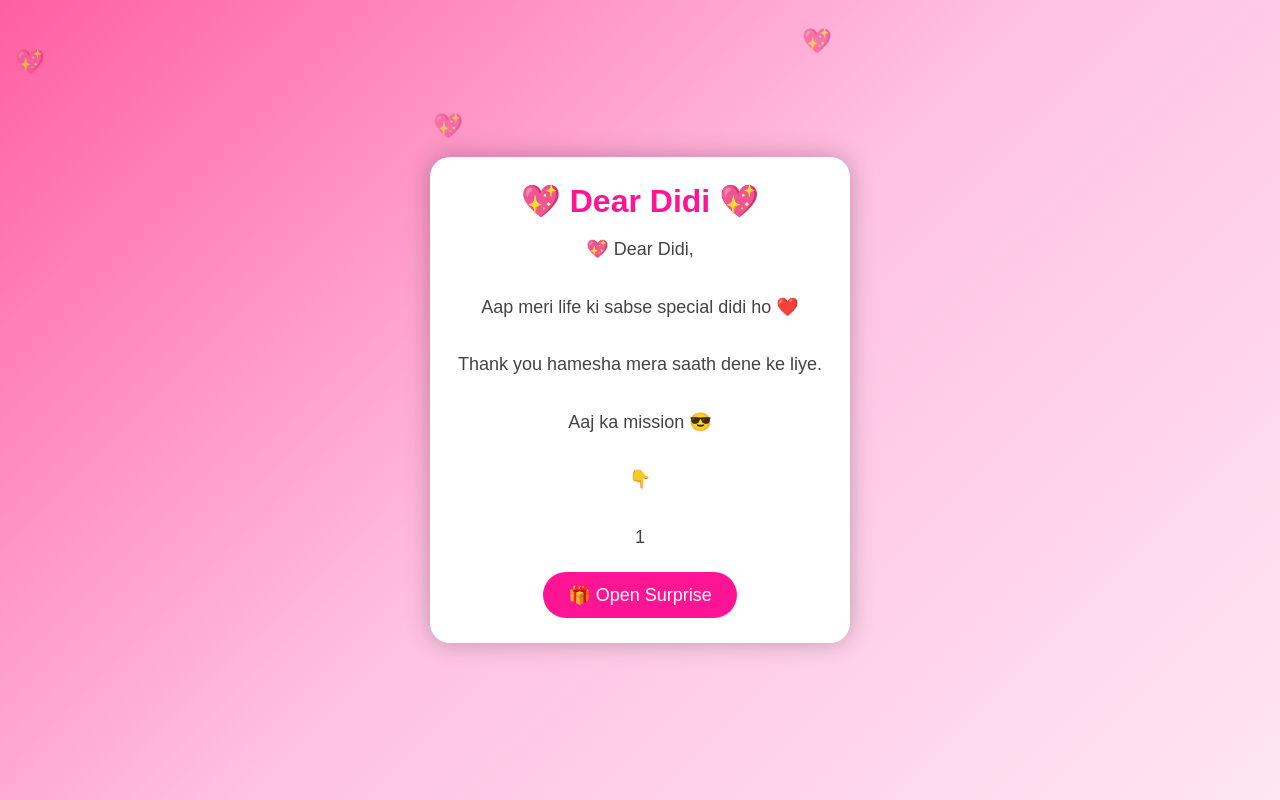
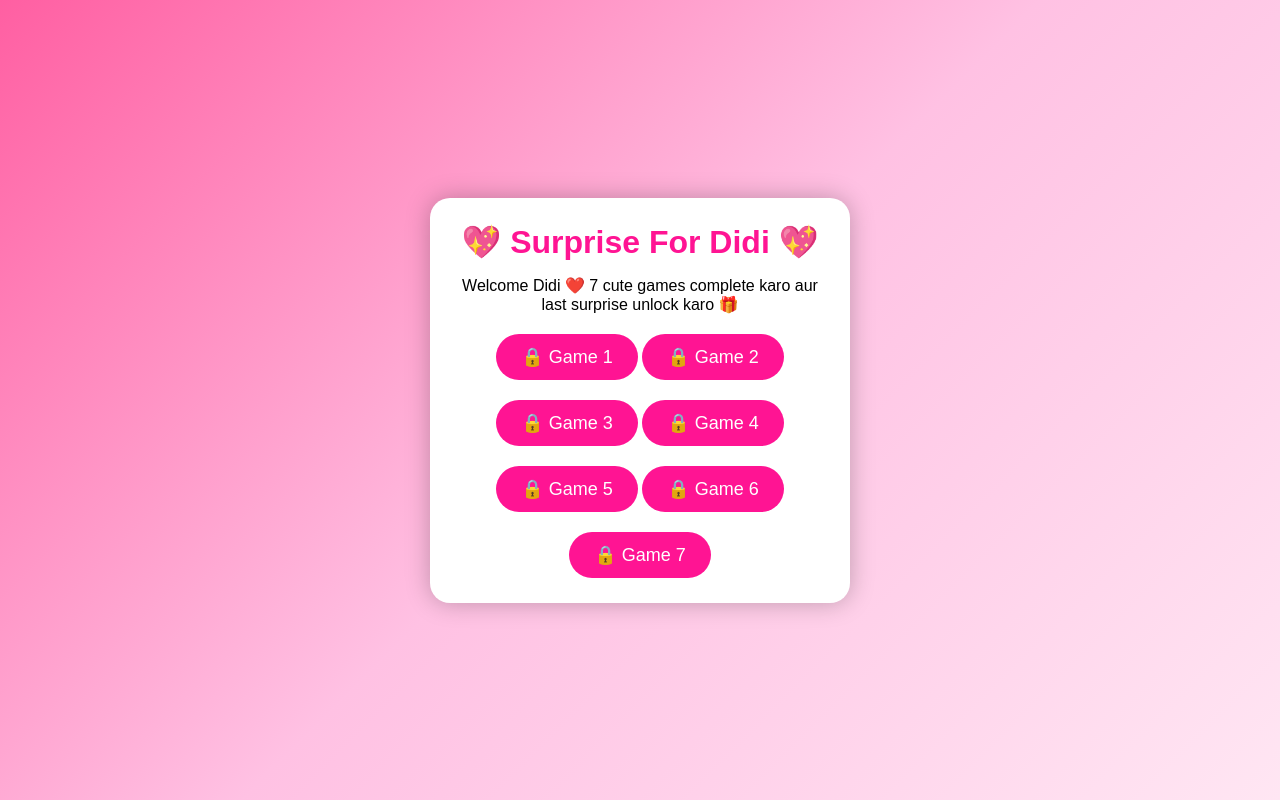
Before and after one commit to gauravkumar38566-hub/surprise-for-didi, a plain HTML site: page index.html in a window 1280 px wide. Drawn offline with Linux system fonts and the light colour scheme.

Commit message:
index.html

```diff
--- a/index.html
+++ b/index.html
@@ -1,40 +1,34 @@
 <!DOCTYPE html>
-<html lang="en">
+<html>
 <head>
-<meta charset="UTF-8">
-<meta name="viewport" content="width=device-width, initial-scale=1.0">
 <title>💖 Surprise For Didi 💖</title>
-
 <link rel="stylesheet" href="style.css">
-
 </head>
 
 <body>
 
-<div class="bg-hearts"></div>
-
 <div class="card">
 
-<h1>💖 Dear Didi 💖</h1>
+<h1>💖 Surprise For Didi 💖</h1>
 
-<p id="typewriter"></p>
-
-<button id="startBtn">
-🎁 Open Surprise
-</button>
-
-<div id="game" style="display:none;">
-
-<h2>❤️ Catch Hearts ❤️</h2>
-
-<p>
-Score :
-<span id="score">0</span>
+<p id="text">
+Welcome Didi ❤️
+7 cute games complete karo aur last surprise unlock karo 🎁
 </p>
 
-<div id="playArea"></div>
+<div id="games">
+
+<button onclick="startGame(1)">🔒 Game 1</button>
+<button id="game2" disabled>🔒 Game 2</button>
+<button id="game3" disabled>🔒 Game 3</button>
+<button id="game4" disabled>🔒 Game 4</button>
+<button id="game5" disabled>🔒 Game 5</button>
+<button id="game6" disabled>🔒 Game 6</button>
+<button id="game7" disabled>🔒 Game 7</button>
 
 </div>
+
+<div id="gameArea"></div>
 
 </div>
 
```
